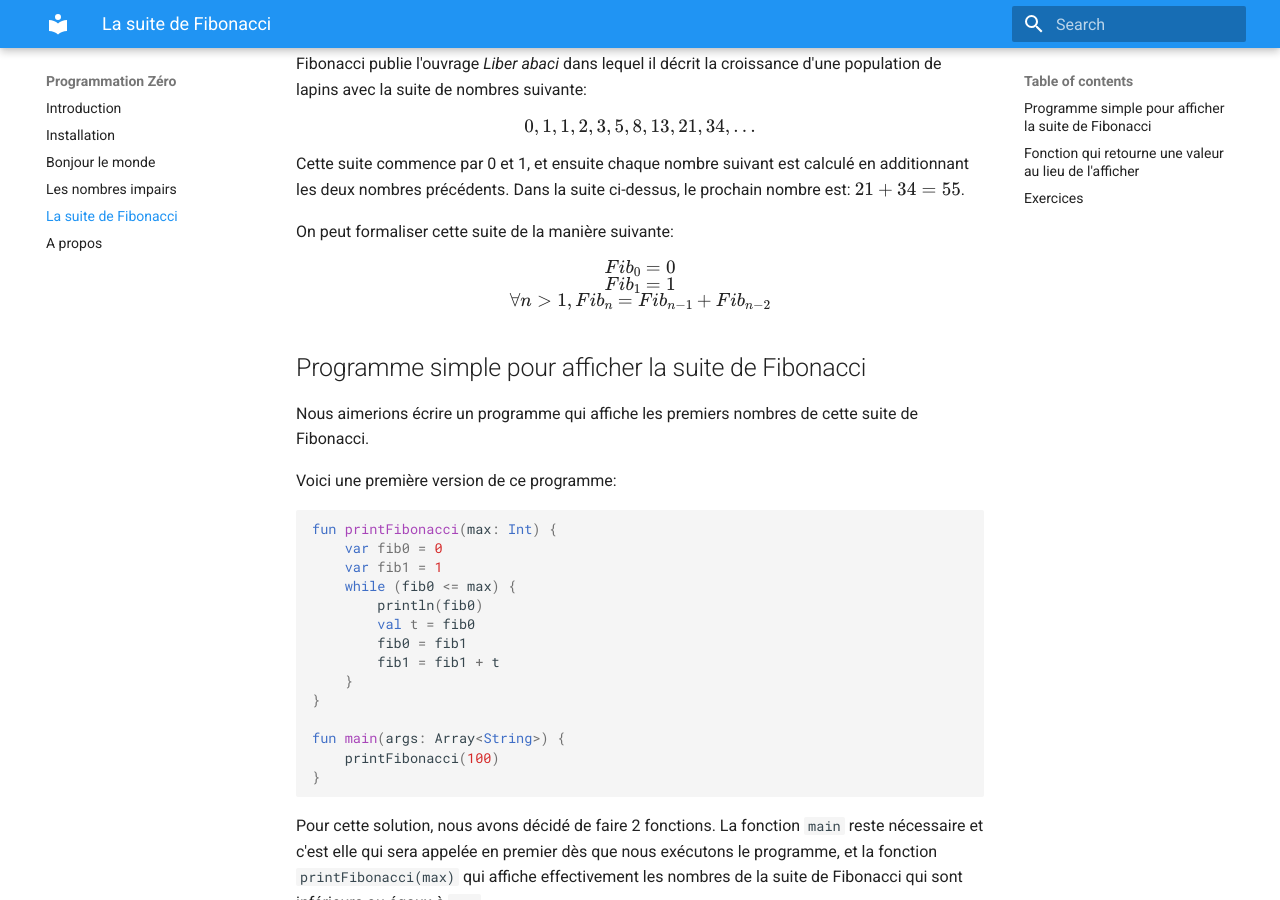
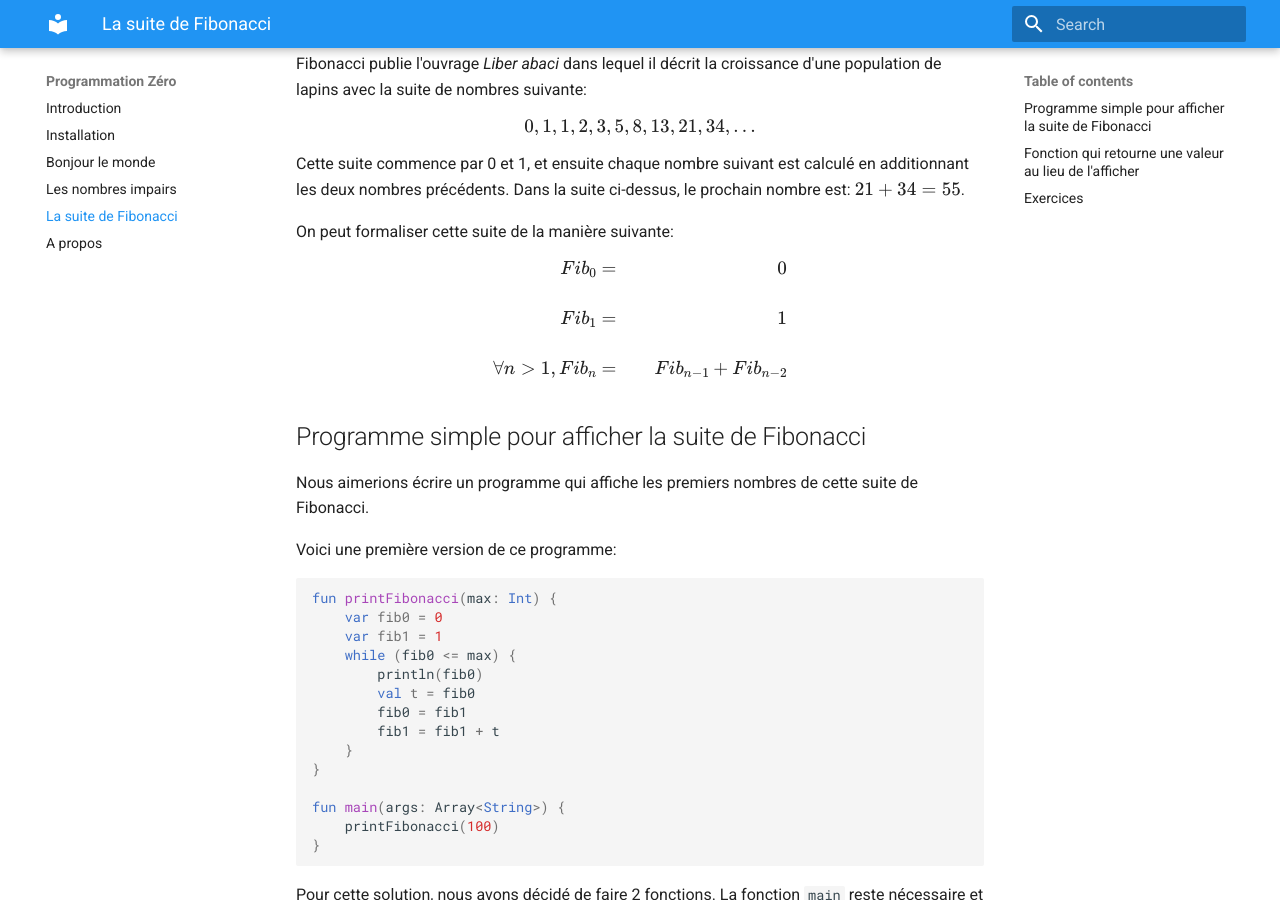
Before and after one commit to heia-fr/programmation-zero, an MkDocs documentation site: the page built from docs/fibonacci.md, in a window 1280 px wide and 900 px high, scrolled down 406 px. Built offline with MkDocs 1.6.1 and Material for MkDocs 9.7.7, drawn with Linux system fonts in a browser that asks for light colours; formulas are drawn with MathJax 3; old or Windows-style settings are respelled for this version of MkDocs.

Commit message:
Align equation

```diff
--- a/docs/fibonacci.md
+++ b/docs/fibonacci.md
@@ -15,11 +15,14 @@ Dans la suite ci-dessus, le prochain nombre est: \(21 + 34 = 55\).
 
 On peut formaliser cette suite de la manière suivante:
 
-$$ Fib_0 = 0 $$
+$$
+\begin{aligned}
+Fib_0 &=& 0 \\\\
+Fib_1 &=& 1 \\\\
+\forall n > 1, Fib_n &=& Fib_{n-1} + Fib_{n-2}
+\end{aligned}
+$$
 
-$$ Fib_1 = 1 $$
-
-$$ \forall n > 1, Fib_n = Fib_{n-1} + Fib_{n-2} $$
 
 ## Programme simple pour afficher la suite de Fibonacci
 
```
